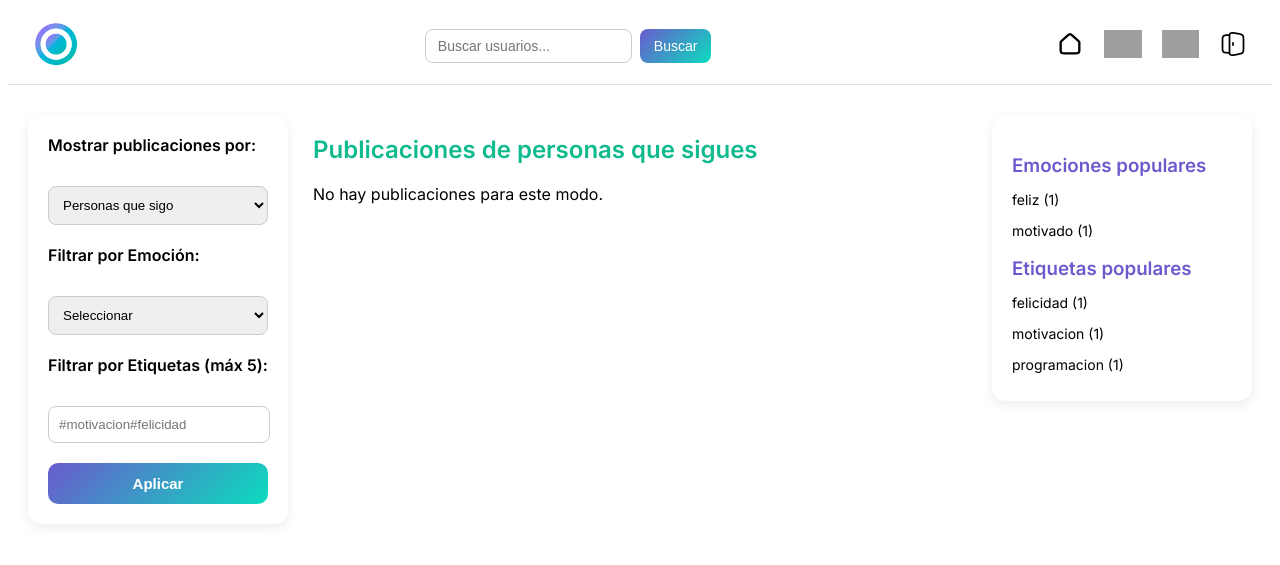
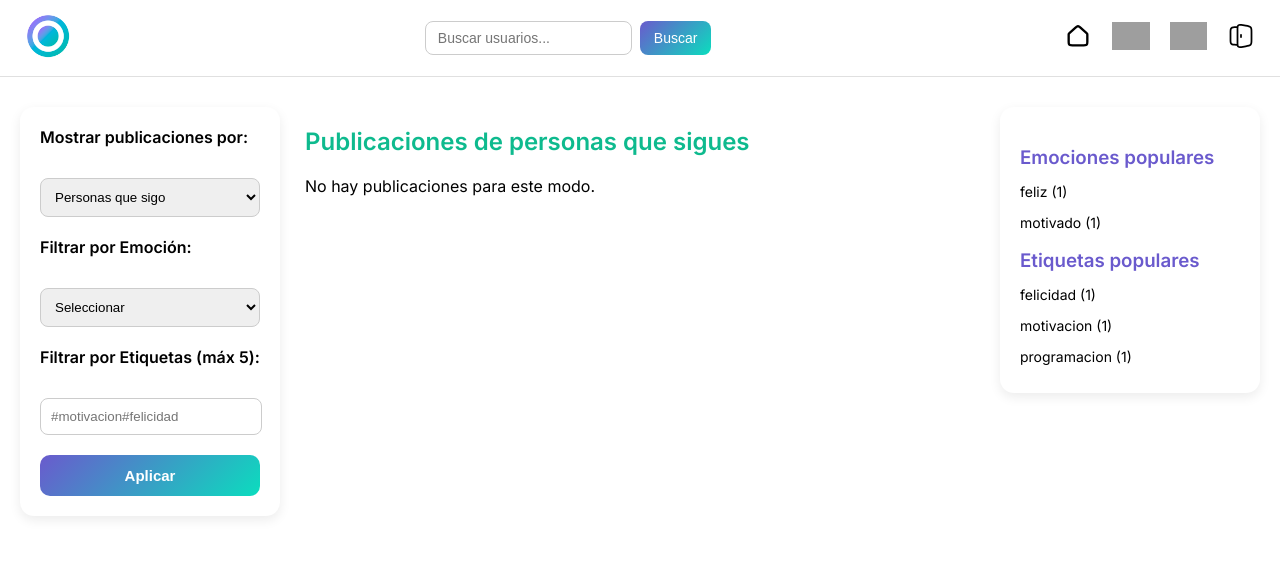
Before and after one commit to flama012/moodloop, a PHP site: page /frontend/pagina_feed.php in a window 1280 px wide. Shown: the top 565 px of the page. Run offline with PHP 8.4, Linux system fonts and the light colour scheme; the visitor is signed in with stand-in values (Sample User, id 1); data comes from the database, SQL or seed files in the repository; grey boxes are pictures that could not be loaded.

Commit message:
estilos reset feed

```diff
--- a/frontend/css/feed.css
+++ b/frontend/css/feed.css
@@ -1,3 +1,12 @@
+/* ============================================================
+   RESET Y BASE
+============================================================ */
+
+body {
+    margin: 0;
+    padding: 0;
+}
+
 /* ============================================================
    FEED.CSS — Estilos del feed principal de MoodLoop
 ============================================================ */
--- a/frontend/pagina_feed.php
+++ b/frontend/pagina_feed.php
@@ -92,10 +92,7 @@ $topEtiquetas = $publiBBDD->obtenerTopEtiquetas();
     <meta charset="UTF-8">
     <title>Feed</title>
 
-    <!-- ✅ CSS de la cabecera -->
     <link rel="stylesheet" href="css/cabecera.css">
-
-    <!-- ✅ CSS del feed -->
     <link rel="stylesheet" href="css/feed.css">
 </head>
 <body>
```
